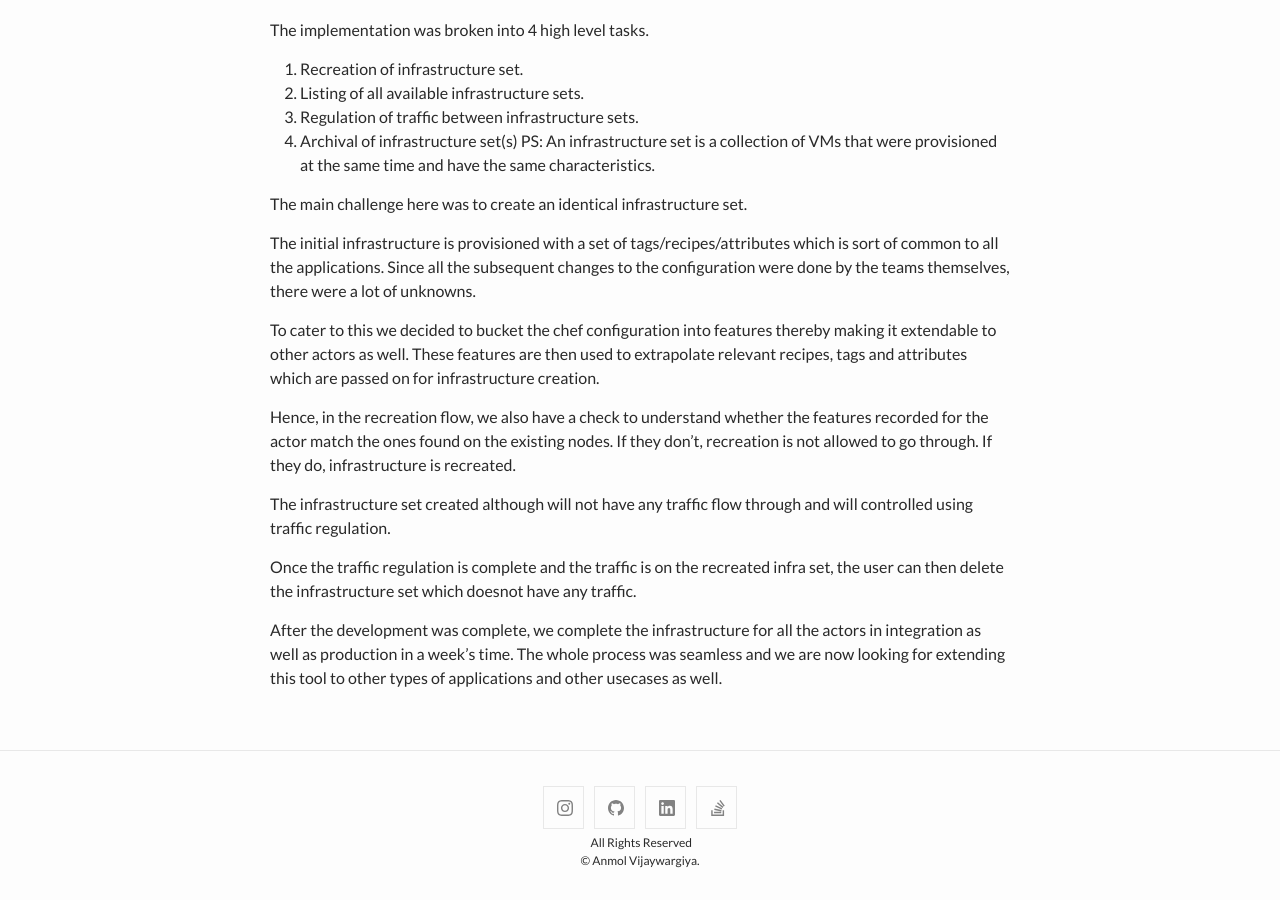
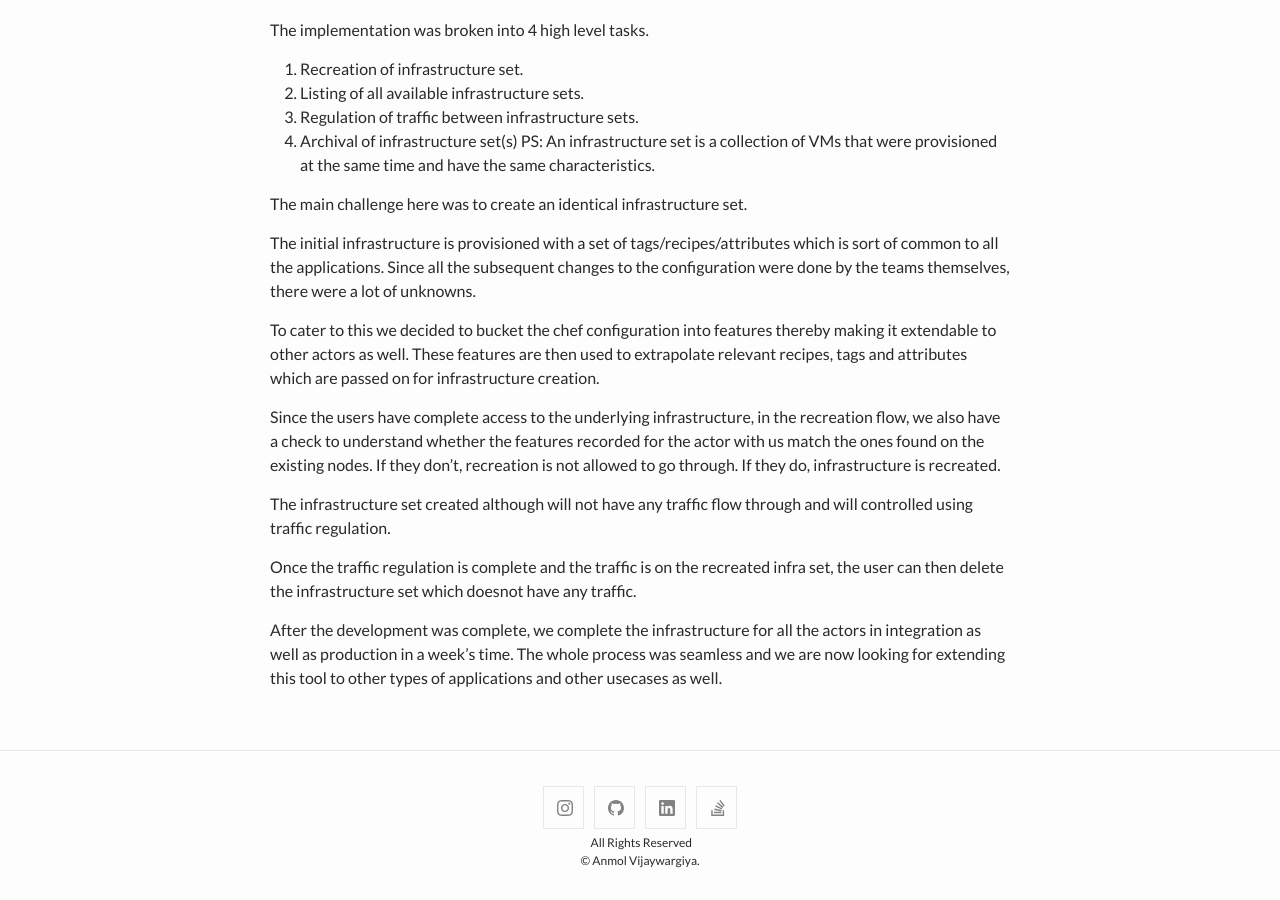
Before and after one commit to anmol1vw13/anmol1vw13.github.io, a Jekyll site: the page built from _posts/2021-06-25-ubuntu2004-vm-infrastructure-migration.md, in a window 1280 px wide and 900 px high, scrolled down 1123 px. Built offline with Jekyll 4.4.1, drawn with Linux system fonts in a browser that asks for light colours; comment, search, counter and statistics services are not loaded.

Commit message:
Typo fixed

```diff
--- a/_posts/2021-06-25-ubuntu2004-vm-infrastructure-migration.md
+++ b/_posts/2021-06-25-ubuntu2004-vm-infrastructure-migration.md
@@ -70,9 +70,8 @@ to the configuration were done by the teams themselves, there were a lot of unkn
 To cater to this we decided to bucket the chef configuration into features thereby making it extendable to other actors as well.
 These features are then used to extrapolate relevant recipes, tags and attributes which are passed on for infrastructure creation.
 
-Hence, in the recreation flow, we also have a check to understand whether the features recorded for the actor match the ones
-found on the existing nodes.
-If they don't, recreation is not allowed to go through. If they do, infrastructure is recreated.
+Since the users have complete access to the underlying infrastructure, in the recreation flow, we also have a check to understand whether the features recorded for the actor with us match the ones
+found on the existing nodes. If they don't, recreation is not allowed to go through. If they do, infrastructure is recreated.
 
 The infrastructure set created although will not have any traffic flow through and will controlled using traffic regulation.
 
```
